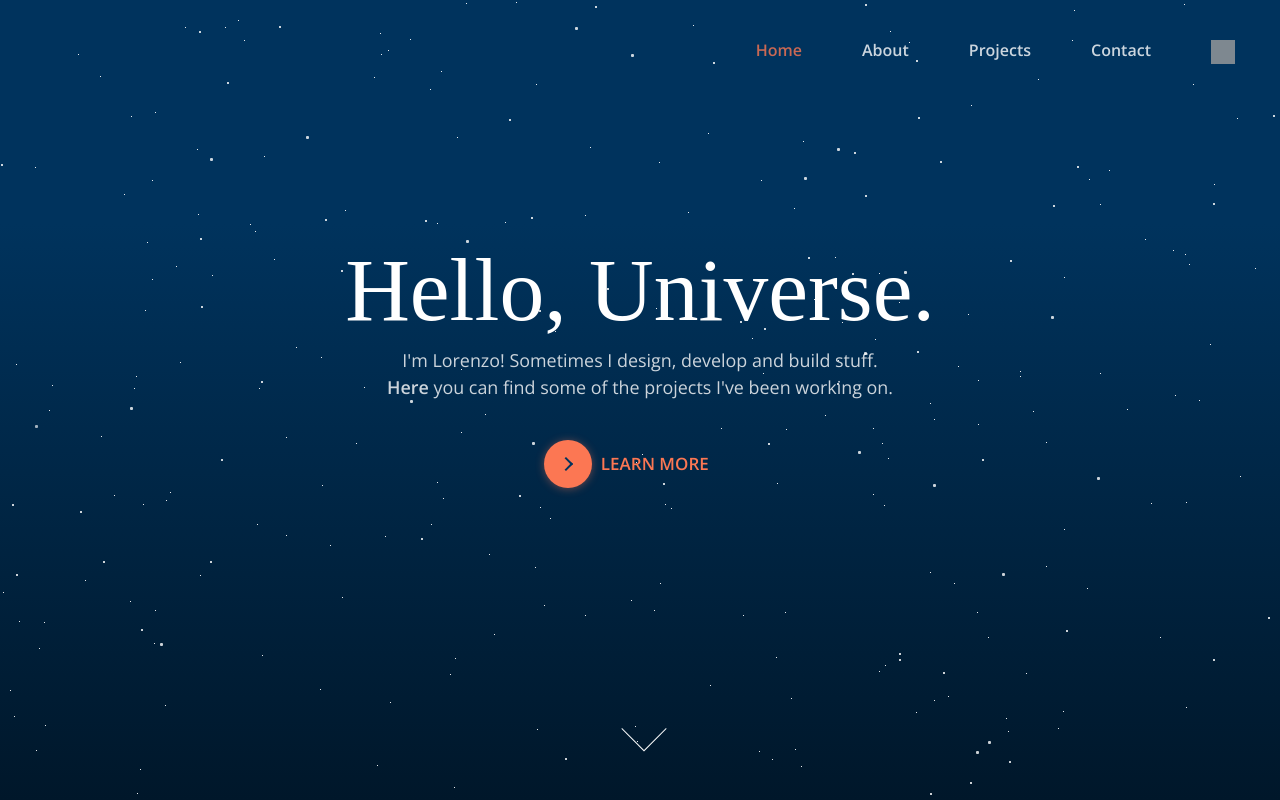
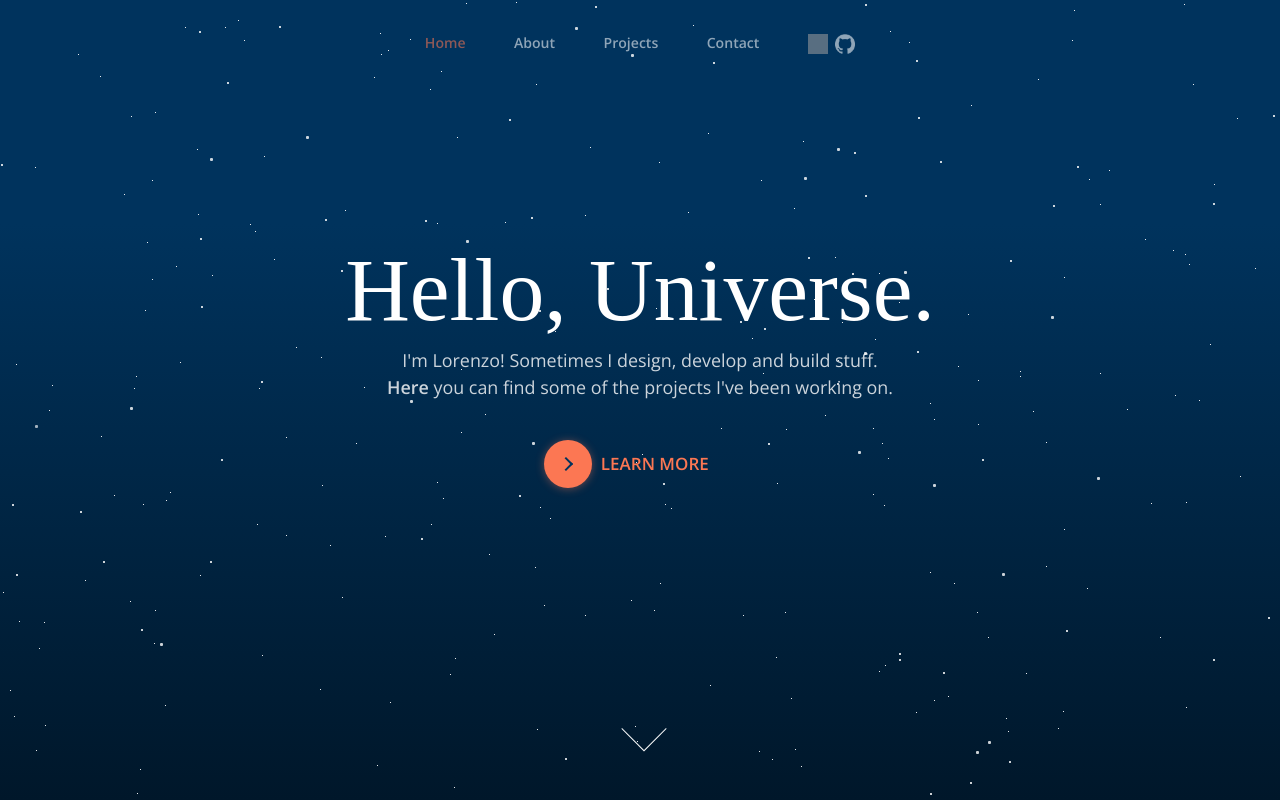
Before and after one commit to lorenzosani/lorenzosani.com, a Django app: page / in a window 1280 px wide. Run offline with Django 3.2, Linux system fonts and the light colour scheme; data comes from the database, SQL or seed files in the repository; data that the repository does not hold is empty; some libraries are stand-ins or nearby versions; some web fonts are replaced; grey boxes are pictures that could not be loaded.

Commit message:
Add Ui tweaks

```diff
--- a/static/script.js
+++ b/static/script.js
@@ -39,7 +39,7 @@ $(document).ready(() => {
   $("#loader").css("opacity", "0");
   $("#loader").css("display", "none");
   setTimeout(() => {
-    $(".navigation, #scroll a span").css("opacity", "100");
+    $(".navigation, #scroll a span").css("opacity", "1");
   }, 2000);
 
   // Navbar toggle open and close nav styles on click
--- a/static/style.css
+++ b/static/style.css
@@ -71,9 +71,9 @@
 
 #about-text {
   position: absolute;
-  bottom: 8vh;
+  top: 8vh;
   padding: 8vw;
-  font-size: 3vh;
+  font-size: 1.4vw;
   -webkit-font-smoothing: antialiased;
 }
 
@@ -111,28 +111,32 @@
 }
 
 nav {
-  float: right;
-  margin: 15px;
+  opacity: .7;
+  display: table;
+  margin: auto;
+  transition: opacity .3s;
+}
+
+nav:hover {
+  opacity: 1;
+  transition: opacity .3s;
 }
 
 nav ul {
   list-style: none;
   margin: 0;
   padding: 0;
-  font-size: 1.25vw;
+  font-size: 1.1vw;
 }
 
 nav ul li {
   float: left;
   position: relative;
-}
-
-nav ul li a,
-nav ul li a:visited {
   opacity: 0.8;
   display: block;
   padding: 0 5px;
-  margin: 0 25px;
+  margin: 1vh 1.5vw;
+  font-weight: 700;
   line-height: 70px;
   background: transparent;
   text-decoration: none;
@@ -515,6 +519,7 @@ button:hover .button-text {
   left: 0px;
   z-index: 1;
   transition: bottom 2s;
+  opacity: .8;
 }
 
 .image #front {
@@ -722,7 +727,7 @@ button:hover .button-text {
     display: none;
   }
   #about-text {
-    font-size: 4.5vw;
+    font-size: 2.25vh;
     bottom:auto;
     top:100px;
     padding: 30px;
@@ -758,9 +763,7 @@ button:hover .button-text {
     float: none;
     margin: 20px 0;
     padding: 0 15px;
-  }
-  nav ul li a {
-    line-height: 20px;
+    line-height: 45px;
     color: #00335d !important;
   }
   nav ul li ul li a {
--- a/templates/website/about.html
+++ b/templates/website/about.html
@@ -19,9 +19,8 @@
         <a href="#contact" onclick="menuToggle('about'), animateSection('about', 'contact')" class="text-hover text-hover-linethrough-goes-right blue">Contact</a>
       </li>
       <li>
-        <a href="https://www.linkedin.com/in/lorenzo-sani/" target="_blank"
-          class="blue text-hover text-hover-linethrough-goes-right"><img src="{% static 'linkedin.png' %}" height="24px"
-            width="24px" /></a>
+        <a href="https://www.linkedin.com/in/lorenzo-sani/" target="_blank" class="white text-hover text-hover-linethrough-goes-right blue"><img src="{% static 'linkedin-blue.png' %}" height="20px" width="20px"></a>&nbsp;
+        <a href="https://www.github.com/lorenzosani/" target="_blank" class="white text-hover text-hover-linethrough-goes-right blue"><img src="{% static 'github-blue.png' %}" height="20px" width="20px"></a>
       </li>
     </ul>
   </nav>
--- a/templates/website/index.html
+++ b/templates/website/index.html
@@ -18,11 +18,14 @@
           <a class="nav-toggle" href="#!"><span></span></a>
         </div>
         <ul class="nav-list">
-          <li><a href="#!" class="active text-hover text-hover-linethrough-goes-right white">Home</a></li>
+          <li class="active text-hover white">Home</li>
           <li><a href="#about" onclick="animateSection('main', 'about')" class="text-hover text-hover-linethrough-goes-right white">About</a></li>
           <li><a href="#projects" onclick="animateSection('main', 'projects')" class="text-hover text-hover-linethrough-goes-right white">Projects</a></li>
           <li><a href="#contact" onclick="animateSection('main', 'contact')" class="text-hover text-hover-linethrough-goes-right white">Contact</a></li>
-          <li><a href="https://www.linkedin.com/in/lorenzo-sani/" target="_blank" class="white text-hover text-hover-linethrough-goes-right"><img src="{% static 'linkedin.png' %}" height="24px" width="24px"></a></li>
+          <li>
+            <a href="https://www.linkedin.com/in/lorenzo-sani/" target="_blank" class="white text-hover text-hover-linethrough-goes-right"><img src="{% static 'linkedin.png' %}" height="20px" width="20px"></a>&nbsp;
+            <a href="https://www.github.com/lorenzosani/" target="_blank" class="white text-hover text-hover-linethrough-goes-right"><img src="{% static 'github.png' %}" height="20px" width="20px"></a>
+          </li>
         </ul>
       </nav>
     </div>
--- a/templates/website/projects.html
+++ b/templates/website/projects.html
@@ -18,11 +18,10 @@
             <li>
                 <a href="#contact" onclick="menuToggle('projects'), animateSection('projects', 'contact')" class="text-hover text-hover-linethrough-goes-right white">Contact</a>
             </li>
-            <li>
-                <a href="https://www.linkedin.com/in/lorenzo-sani/" target="_blank"
-                class="blue text-hover text-hover-linethrough-goes-right"><img src="{% static 'linkedin.png' %}" height="24px"
-                    width="24px" /></a>
-            </li>
+          <li>
+            <a href="https://www.linkedin.com/in/lorenzo-sani/" target="_blank" class="white text-hover text-hover-linethrough-goes-right"><img src="{% static 'linkedin.png' %}" height="20px" width="20px"></a>&nbsp;
+            <a href="https://www.github.com/lorenzosani/" target="_blank" class="white text-hover text-hover-linethrough-goes-right"><img src="{% static 'github.png' %}" height="20px" width="20px"></a>
+          </li>
         </ul>
     </nav>
 </div>
```
